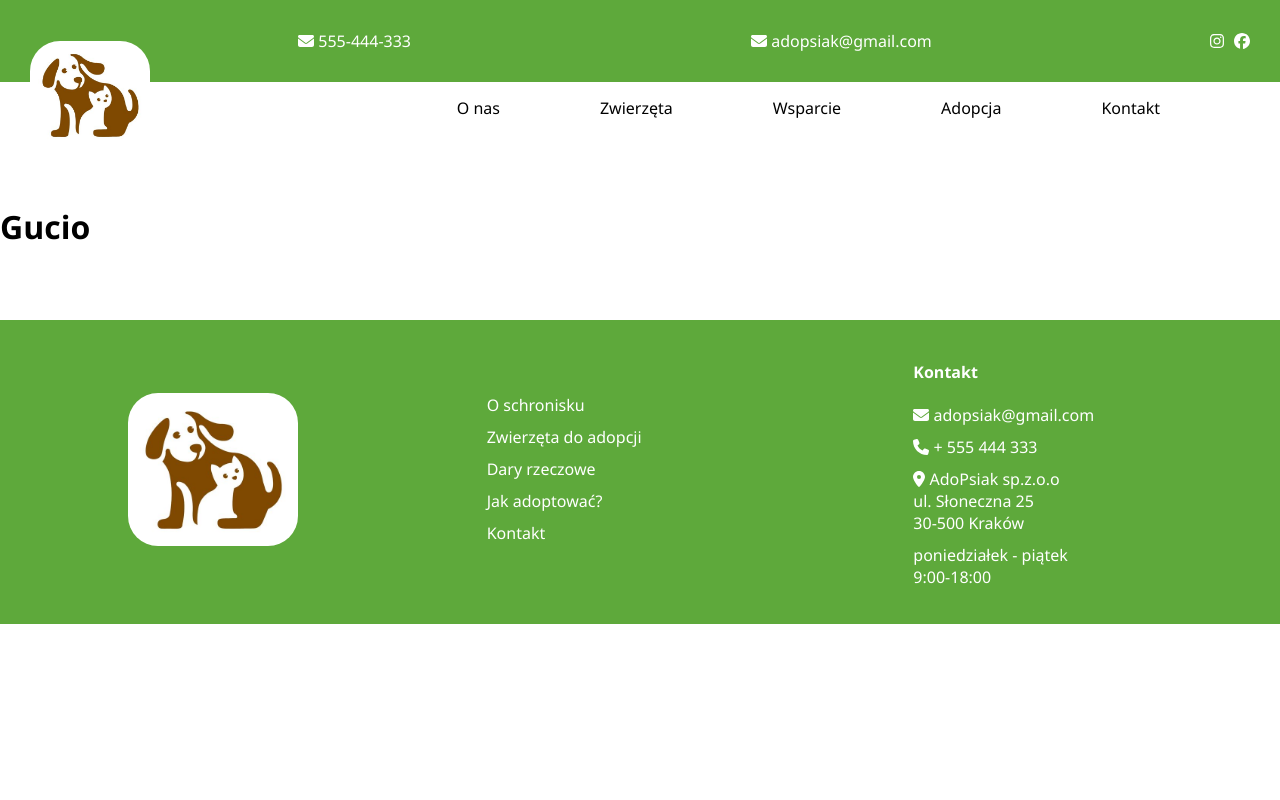
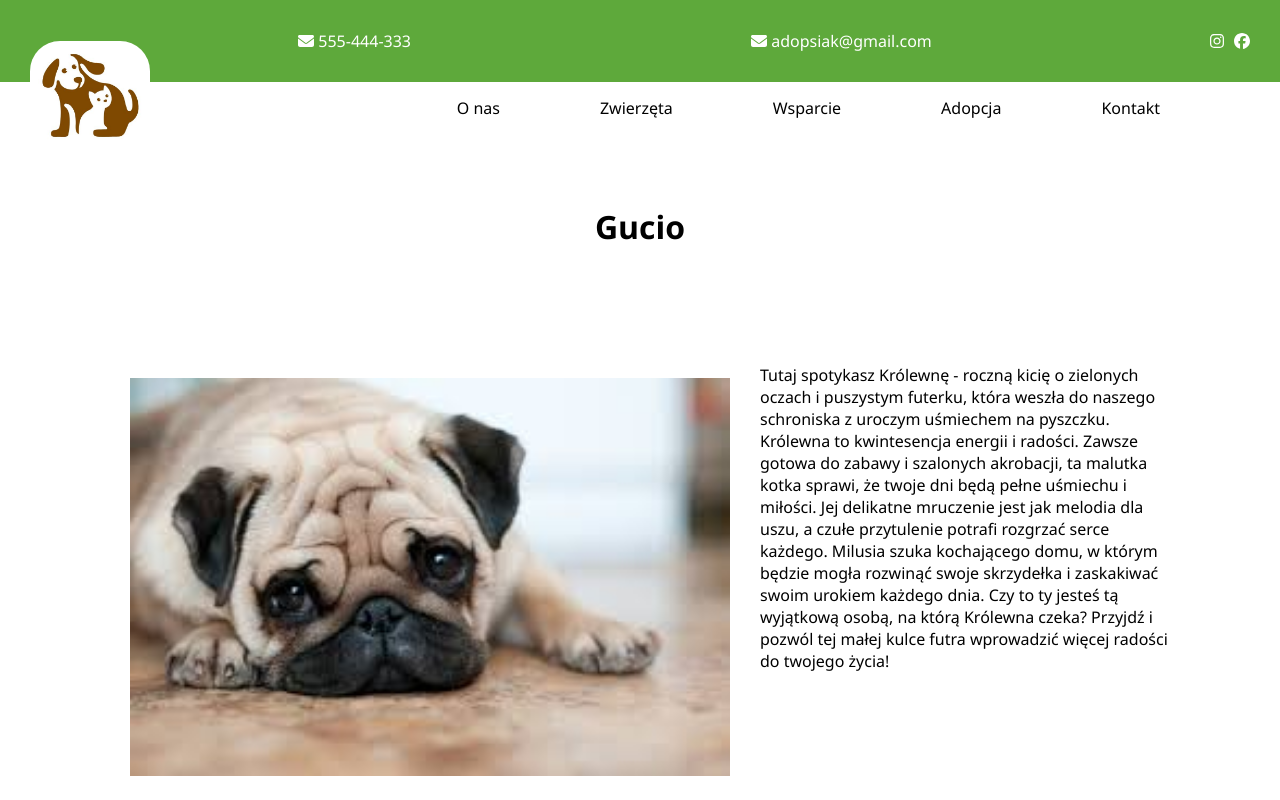
Before and after one commit to Nikaszka/adopsiak, a Vue app: page /animal/0 in a window 1280 px wide. Shown: the top 800 px of the page. Built offline with nearby package versions, Linux system fonts and the light colour scheme.

Commit message:
rozbudowa zakładki z wybranym zwierzakiem

```diff
--- a/src/main.js
+++ b/src/main.js
@@ -4,11 +4,12 @@ import App from './App.vue'
 import './assets/app.css'
 
 import { library } from "@fortawesome/fontawesome-svg-core";
-import { faPhone, faEnvelope, faLocationDot, faHeart, faHandHoldingDollar, faHouse, faVenusMars, faPaw, faBars} from "@fortawesome/free-solid-svg-icons";
+import { faPhone, faEnvelope, faLocationDot, faHeart, faHandHoldingDollar, faHouse, faVenusMars, faPaw, faBars, faDog, faCat,} from "@fortawesome/free-solid-svg-icons";
 import { faInstagram, faFacebook } from "@fortawesome/free-brands-svg-icons";
 import { FontAwesomeIcon } from "@fortawesome/vue-fontawesome";
 
-library.add(faPhone, faEnvelope, faLocationDot, faInstagram, faFacebook, faHeart, faHandHoldingDollar, faHouse, faVenusMars, faPaw, faBars);
+library.add(faPhone, faEnvelope, faLocationDot, faInstagram, faFacebook, faHeart, faHandHoldingDollar, faHouse, faVenusMars,
+            faPaw, faBars, faDog, faCat);
 
 createApp(App)
 .component('font-awesome-icon', FontAwesomeIcon)
--- a/src/views/Animals.vue
+++ b/src/views/Animals.vue
@@ -3,10 +3,10 @@
     <div class = "filter-buttons-box">
       <button class = "animal-btn-filter"
         :class="{ 'selected': selectedAnimal === 'pies' }"
-        @click="selectAnimal('pies')">pies</button>
+        @click="selectAnimal('pies')"><font-awesome-icon icon="dog"/>pies</button>
       <button class = "animal-btn-filter"
         :class="{ 'selected': selectedAnimal === 'kot' }"
-        @click="selectAnimal('kot')">kot</button>
+        @click="selectAnimal('kot')" ><font-awesome-icon icon="cat"/>kot</button>
       <button class = "gender-btn-filter" @click="toggleGenderOptions">płeć
         <div class="arrow-down"></div>
         <ul class="gender-options" v-show="showGenderOptions">
@@ -24,7 +24,6 @@
     <div class="animal-adoption">
     <div class="animal-grid">
       <div v-for="(animal, index) in displayedAnimals" :key="index" class="animal-column">
-        <!-- <router-link to="'/animal/' + animal.id" class="router-link-active"> -->
           <router-link :to="{ name: 'SelectedAnimal', params: { id: animal.id }}" class="router-link-active">
           <div class="animal-card">
             <img :src="animal.image" :alt="animal.name" class="animal-image" />
--- a/src/views/SelectedAnimal.vue
+++ b/src/views/SelectedAnimal.vue
@@ -1,5 +1,16 @@
 <template>
-<h1>{{ animals[index].name }}</h1>
+  <div class = "selected-animal-container">
+    <h1 class="title">{{ animals[index].name }}</h1>
+    <div class = "animal-data">
+      <div class="animal-photo">
+        <img :src="animals[index].image" :alt="animals[index].name" class="animal-image" />
+      </div>
+      <div class = "animal-desciption">
+        <p>{{ description }}</p>
+      </div>
+    </div>
+  </div>
+
 
 </template>
 <script setup>
@@ -7,5 +18,32 @@
   import animals from '../animals.js'
   const props = defineProps(['id'])
   const index = computed(() => animals.findIndex(c => c.id == props.id))
-  const text = ref("zwierzak")
+  const description = ref("Tutaj spotykasz Królewnę - roczną kicię o zielonych oczach i puszystym  futerku, która weszła do naszego schroniska z uroczym uśmiechem na  pyszczku. Królewna to kwintesencja energii i radości. Zawsze gotowa do  zabawy i szalonych akrobacji, ta malutka kotka sprawi, że twoje dni będą  pełne uśmiechu i miłości. Jej delikatne mruczenie jest jak melodia dla  uszu, a czułe przytulenie potrafi rozgrzać serce każdego. Milusia szuka  kochającego domu, w którym będzie mogła rozwinąć swoje skrzydełka i zaskakiwać swoim urokiem każdego dnia. Czy to ty jesteś tą wyjątkową  osobą, na którą Królewna czeka? Przyjdź i pozwól tej małej kulce futra  wprowadzić więcej radości do twojego życia!")
 </script>
+
+<style scoped>
+.title{
+  text-align: center;
+}
+.animal-data{
+  display: flex;
+  margin: 100px;
+}
+@media (max-width: 991px) {
+  .animal-data {
+    margin: auto;
+  }}
+
+.animal-photo{
+  /* flex: 1; */
+  margin: 30px;
+}
+.animal-photo img{
+  width: 600px;
+  height: auto;
+}
+
+.animal-description{
+  flex:1;
+}
+</style>
```
